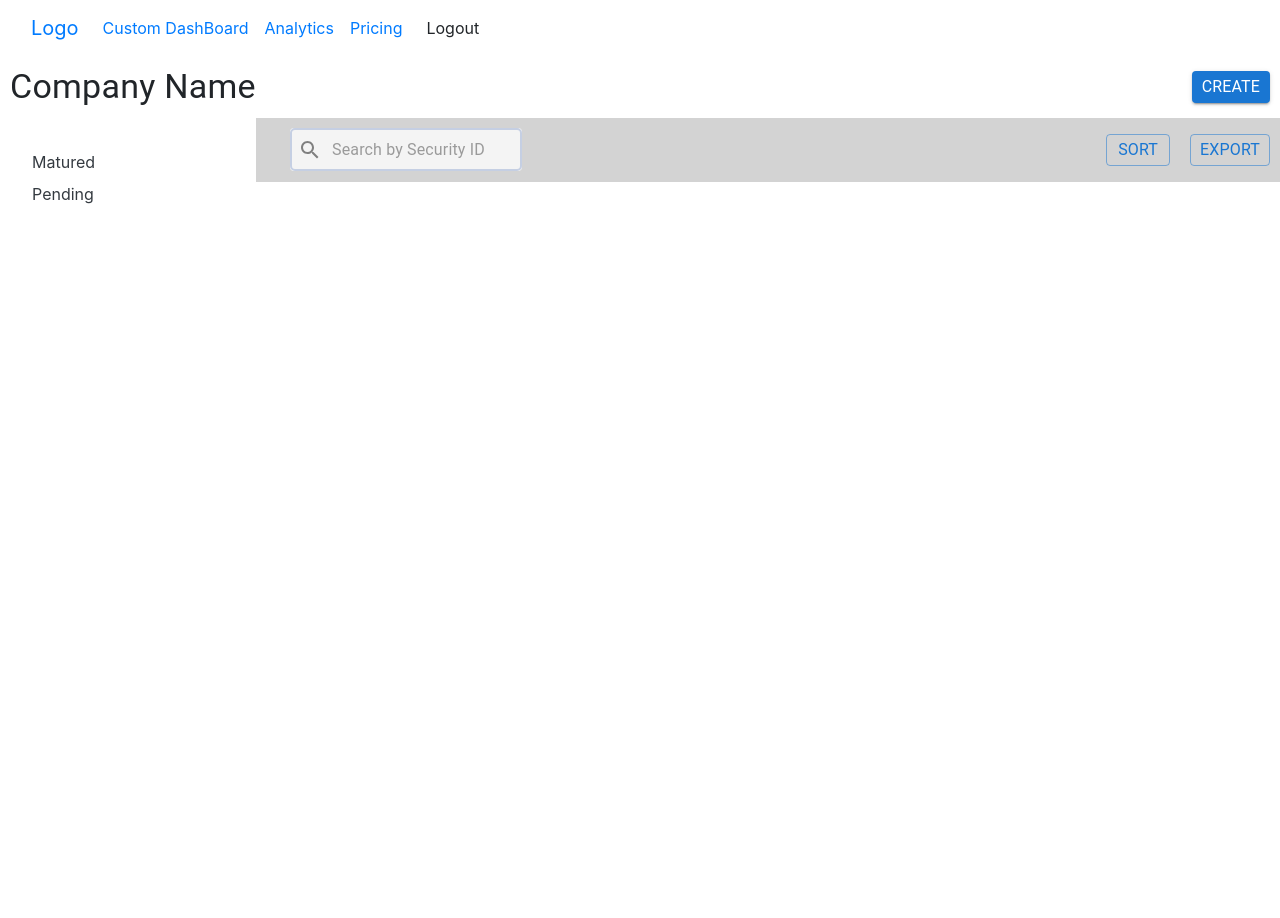
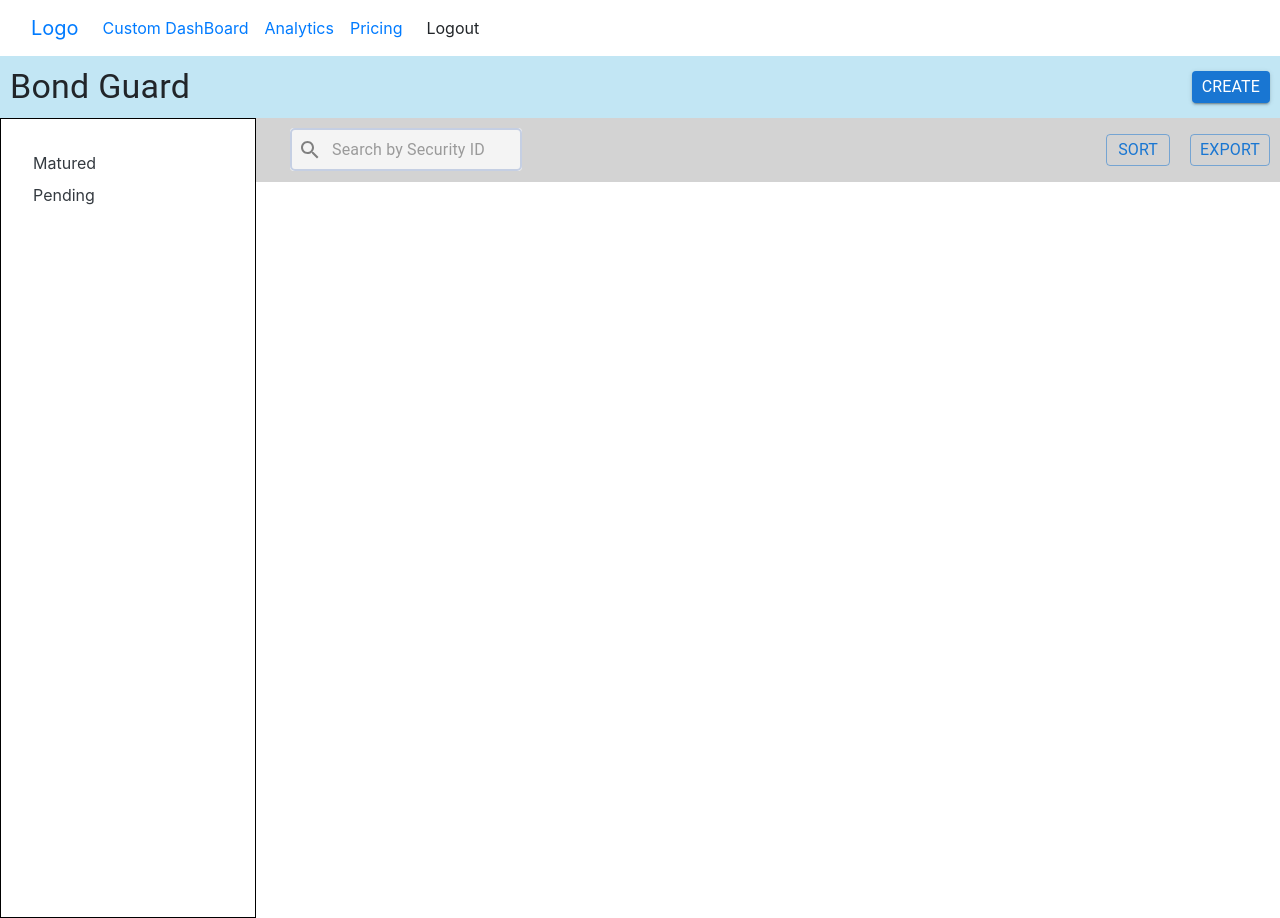
Before and after one commit to parthviii/frontend_db, a React (Create React App) app: page / in a window 1280 px wide. Built offline with nearby package versions, Linux system fonts and the light colour scheme.

Commit message:
just added some css for clarity of structure

```diff
--- a/src/components/Header.js
+++ b/src/components/Header.js
@@ -4,15 +4,17 @@ import { Box, Button, Typography } from "@mui/material";
 import { FlexRowAlignCenter, FlexRowSpaceBetween } from "./Containers";
 
 const Header = () => {
+
+
   return (
-    <FlexRowSpaceBetween style={{ padding: "10px" }}>
+    <FlexRowSpaceBetween style={{ padding: "10px",backgroundColor: "#C2E6F4" }}>
       <Typography
         variant="h4"
         noWrap
         component="div"
         sx={{ display: { xs: "none", sm: "block" } }}
       >
-        Company Name
+        Bond Guard
       </Typography>
       <Button size="small" variant="contained">
         <Typography
--- a/src/components/Sidebar.js
+++ b/src/components/Sidebar.js
@@ -2,7 +2,7 @@ import React from 'react';
 
 const Sidebar = () => {
   return (
-    <nav id="sidebar" className="text-bg-light p-4 " style={{ width: '20%', height: '100vh' }}>
+    <nav id="sidebar" className="text-bg-light p-4 " style={{ width: '20%', height: '100vh',border:"1px solid black" }}>
 
 
       <ul className="list-unstyled components">
```
